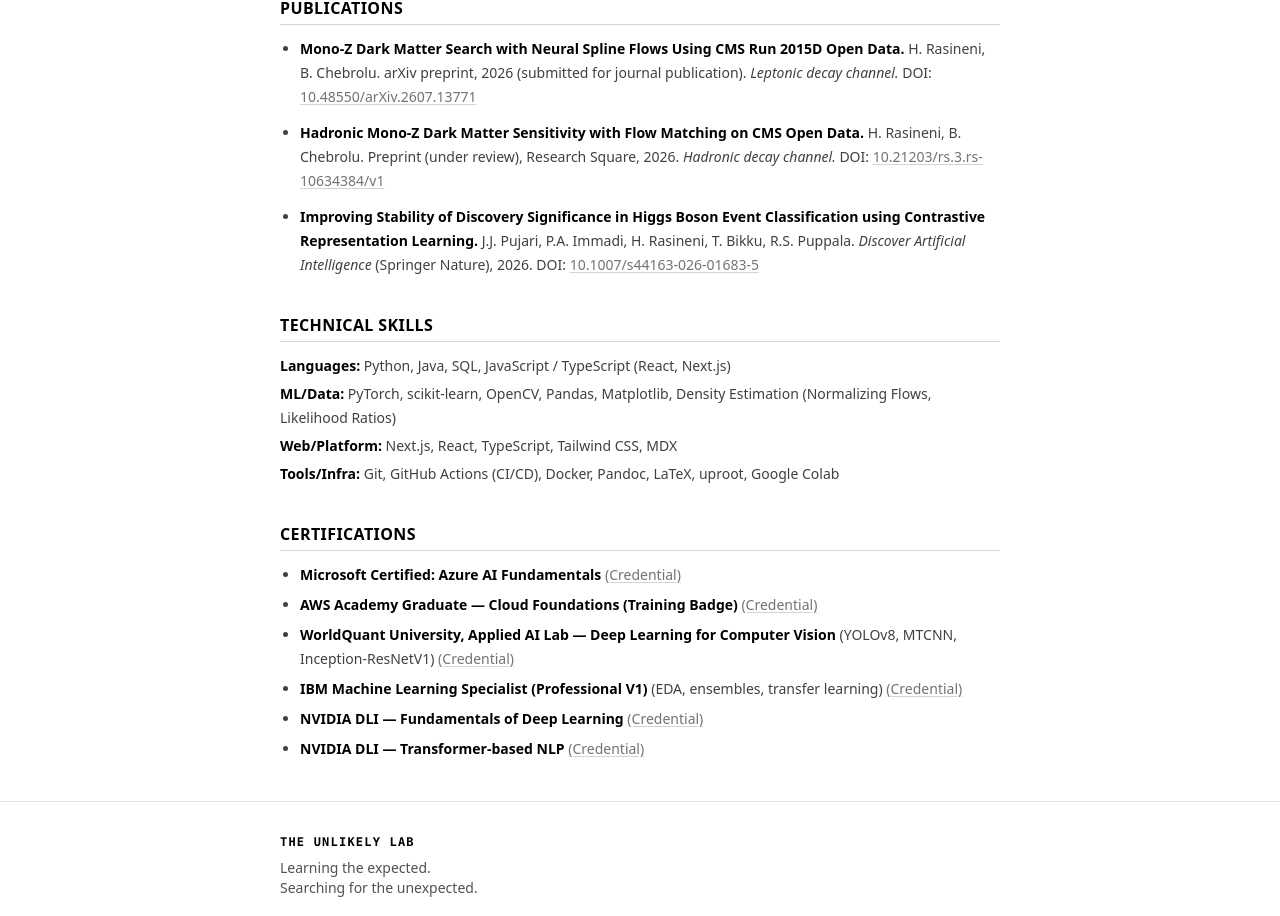
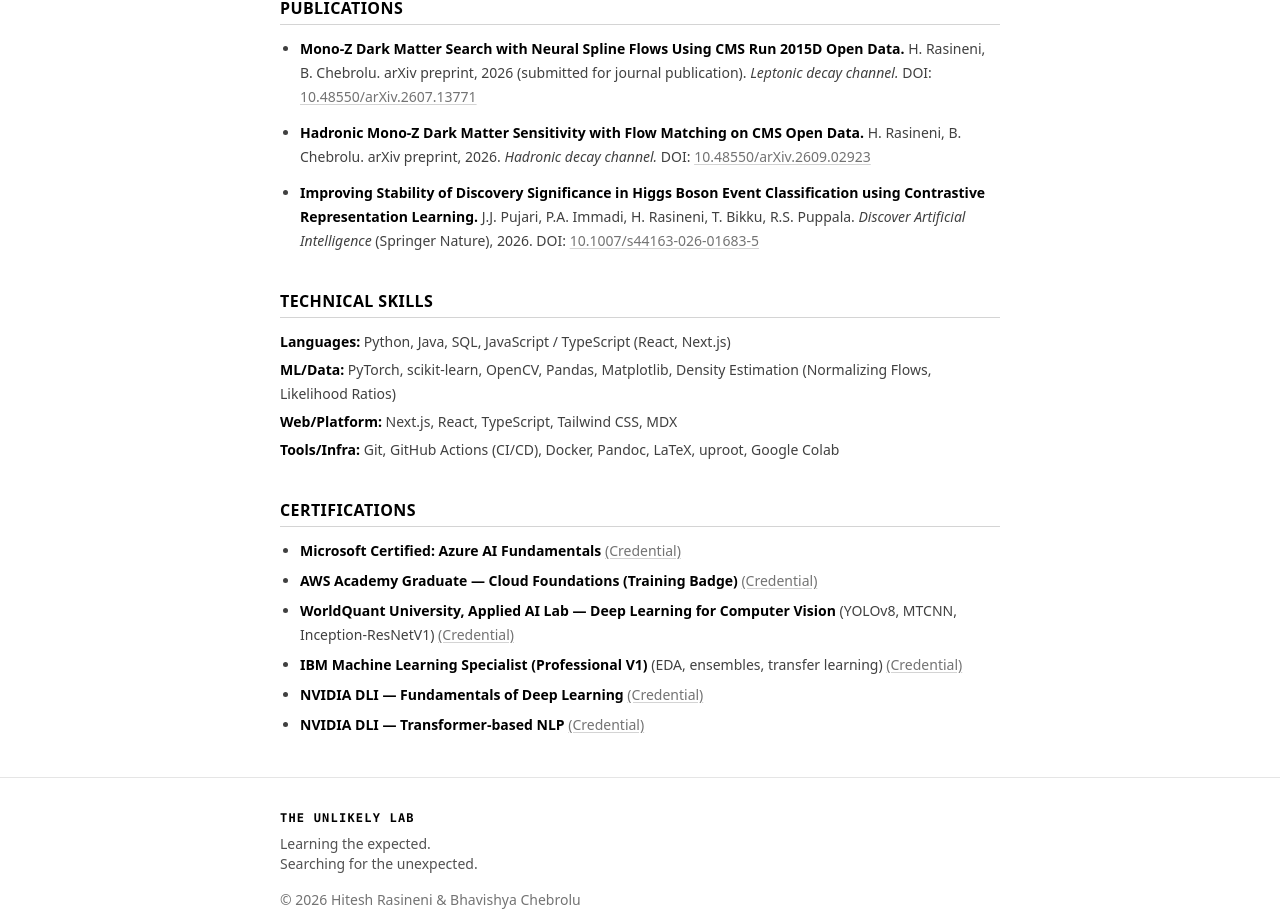
Before and after one commit to HiteshRasineni/the-unlikely-lab, a Next.js app: page /resume in a window 1280 px wide. Shown: the part 1700-2616 px from the top of the page. Built offline with nearby package versions, Linux system fonts and the light colour scheme.

Commit message:
Update hadronic mono-Z paper reference to arXiv DOI (2609.02923) in resume and research page

```diff
--- a/app/resume/page.tsx
+++ b/app/resume/page.tsx
@@ -266,10 +266,10 @@ export default function ResumePage() {
             <span className="font-semibold text-black">
               Hadronic Mono-Z Dark Matter Sensitivity with Flow Matching on CMS Open Data.
             </span>{" "}
-            H. Rasineni, B. Chebrolu. Preprint (under review), Research Square, 2026.{" "}
+            H. Rasineni, B. Chebrolu. arXiv preprint, 2026.{" "}
             <em>Hadronic decay channel.</em> DOI:{" "}
-            <a className={credClass} href="https://doi.org/10.21203/rs.3.rs-10634384/v1" target="_blank" rel="noopener noreferrer">
-              10.21203/rs.3.rs-10634384/v1
+            <a className={credClass} href="https://doi.org/10.48550/arXiv.2609.02923" target="_blank" rel="noopener noreferrer">
+              10.48550/arXiv.2609.02923
             </a>
           </li>
           <li>
--- a/content/research/z-hadronic/index.mdx
+++ b/content/research/z-hadronic/index.mdx
@@ -13,9 +13,9 @@ publication:
   authors:
     - "Hitesh Rasineni"
     - "Chebrolu Bhavishya"
-  journal: "Research Square preprint"
-  doi: "10.21203/rs.3.rs-10634384/v1"
-  preprint: "https://doi.org/10.21203/rs.3.rs-10634384/v1"
+  journal: "arXiv preprint"
+  doi: "10.48550/arXiv.2609.02923"
+  preprint: "https://doi.org/10.48550/arXiv.2609.02923"
   pdf: "/research/z-hadronic/assets/paper.pdf"
 ---
 
@@ -63,6 +63,6 @@ An ablation study removing extra-jet kinematic features reduces expected signifi
 
 ## Publication
 
-- **Preprint**: [rs.3.rs-10634384/v1](https://doi.org/10.21203/rs.3.rs-10634384/v1) (`doi:10.21203/rs.3.rs-10634384/v1`) — Research Square
+- **Preprint**: [arXiv:2609.02923](https://doi.org/10.48550/arXiv.2609.02923) (`doi:10.48550/arXiv.2609.02923`) — arXiv
 - **Full HTML Article**: Available at [/research/z-hadronic/paper](/research/z-hadronic/paper)
 - **PDF**: [Download PDF](/research/z-hadronic/assets/paper.pdf)
```
Also changed, not shown: 1 other file (tests, documents, lock files or other folders).
